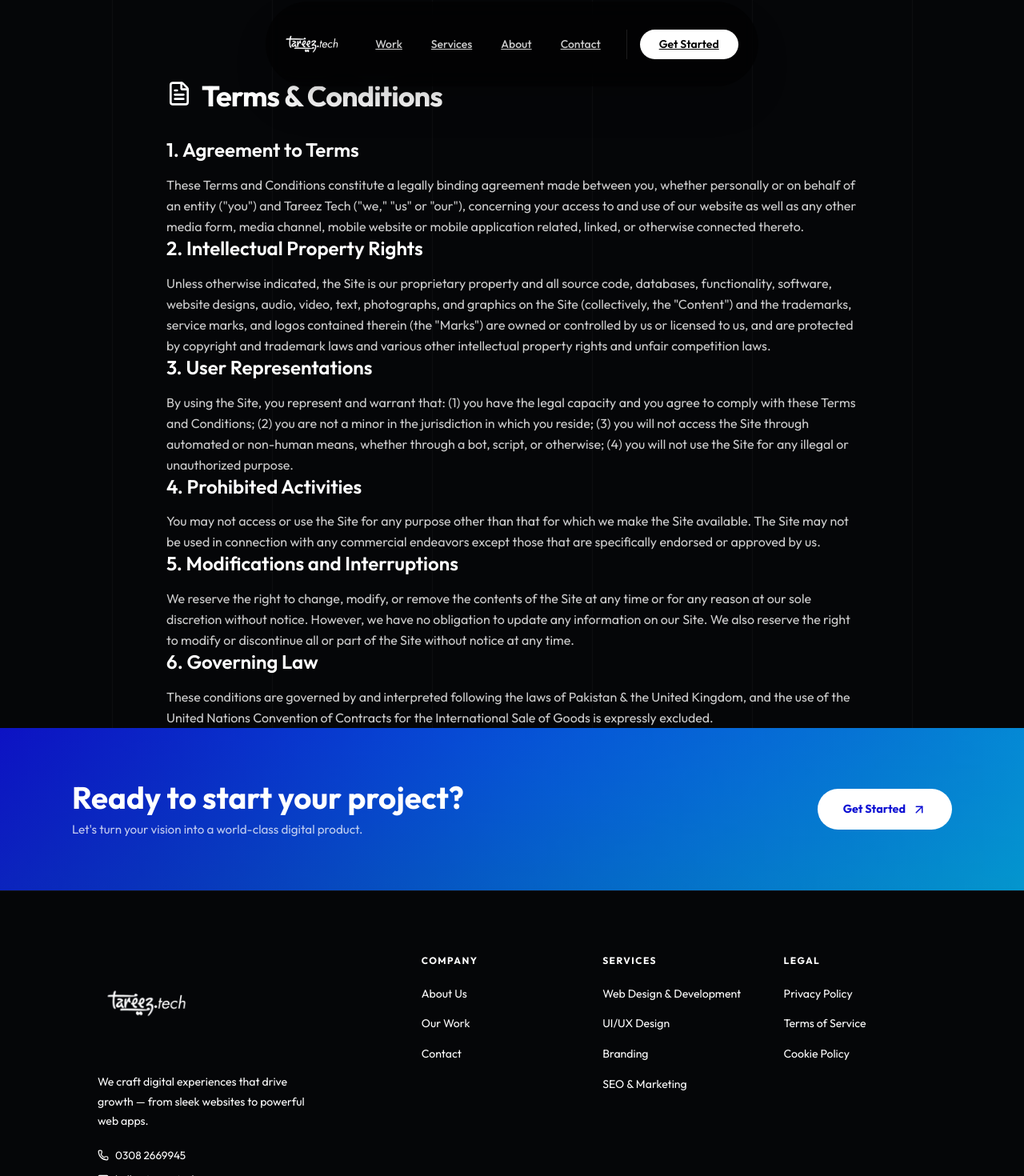
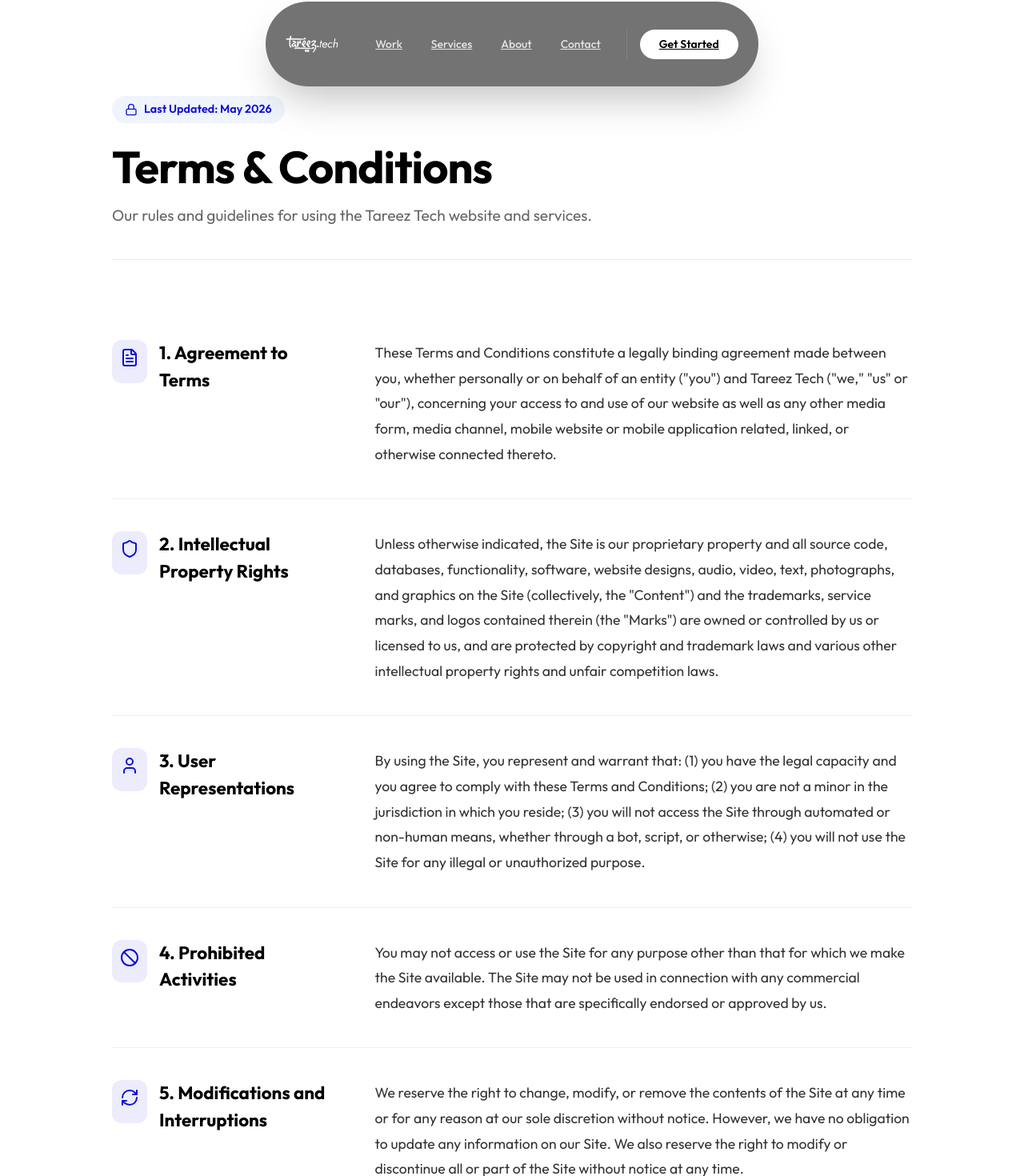
Before and after one commit to iamusmankhan101/tareeztech, a React (Vite) app: page /terms-and-conditions in a window 1280 px wide. Shown: the part 30-1500 px from the top of the page at 80% size. Built offline with nearby package versions, Linux system fonts and the light colour scheme; a web font is replaced by a local one.

Commit message:
Update TermsAndConditions to match new white-themed layout

```diff
--- a/src/pages/TermsAndConditions.jsx
+++ b/src/pages/TermsAndConditions.jsx
@@ -1,56 +1,115 @@
 import React, { useEffect } from 'react';
 import { motion } from 'framer-motion';
-import { FileText } from 'lucide-react';
+import { FileText, Shield, User, Ban, RefreshCw, Scale, Lock } from 'lucide-react';
+import './PrivacyPolicy.css'; // Reusing the same CSS for consistent legal page layout
 
 const TermsAndConditions = () => {
   useEffect(() => {
     window.scrollTo(0, 0);
   }, []);
 
+  const sections = [
+    {
+      title: "Agreement to Terms",
+      icon: <FileText size={24} />,
+      content: (
+        <p>
+          These Terms and Conditions constitute a legally binding agreement made between you, whether personally or on behalf of an entity ("you") and Tareez Tech ("we," "us" or "our"), concerning your access to and use of our website as well as any other media form, media channel, mobile website or mobile application related, linked, or otherwise connected thereto.
+        </p>
+      )
+    },
+    {
+      title: "Intellectual Property Rights",
+      icon: <Shield size={24} />,
+      content: (
+        <p>
+          Unless otherwise indicated, the Site is our proprietary property and all source code, databases, functionality, software, website designs, audio, video, text, photographs, and graphics on the Site (collectively, the "Content") and the trademarks, service marks, and logos contained therein (the "Marks") are owned or controlled by us or licensed to us, and are protected by copyright and trademark laws and various other intellectual property rights and unfair competition laws.
+        </p>
+      )
+    },
+    {
+      title: "User Representations",
+      icon: <User size={24} />,
+      content: (
+        <p>
+          By using the Site, you represent and warrant that: (1) you have the legal capacity and you agree to comply with these Terms and Conditions; (2) you are not a minor in the jurisdiction in which you reside; (3) you will not access the Site through automated or non-human means, whether through a bot, script, or otherwise; (4) you will not use the Site for any illegal or unauthorized purpose.
+        </p>
+      )
+    },
+    {
+      title: "Prohibited Activities",
+      icon: <Ban size={24} />,
+      content: (
+        <p>
+          You may not access or use the Site for any purpose other than that for which we make the Site available. The Site may not be used in connection with any commercial endeavors except those that are specifically endorsed or approved by us.
+        </p>
+      )
+    },
+    {
+      title: "Modifications and Interruptions",
+      icon: <RefreshCw size={24} />,
+      content: (
+        <p>
+          We reserve the right to change, modify, or remove the contents of the Site at any time or for any reason at our sole discretion without notice. However, we have no obligation to update any information on our Site. We also reserve the right to modify or discontinue all or part of the Site without notice at any time.
+        </p>
+      )
+    },
+    {
+      title: "Governing Law",
+      icon: <Scale size={24} />,
+      content: (
+        <p>
+          These conditions are governed by and interpreted following the laws of Pakistan & the United Kingdom, and the use of the United Nations Convention of Contracts for the International Sale of Goods is expressly excluded.
+        </p>
+      )
+    }
+  ];
+
   return (
-    <div className="pt-32 pb-20 px-4 md:px-8 max-w-4xl mx-auto min-h-screen text-white/80">
+    <div className="privacy-page">
       <motion.div
-        initial={{ opacity: 0, y: 20 }}
+        initial={{ opacity: 0, y: 30 }}
         animate={{ opacity: 1, y: 0 }}
-        transition={{ duration: 0.6 }}
+        transition={{ duration: 0.8, ease: "easeOut" }}
+        className="privacy-container"
       >
-        <div className="flex items-center gap-3 mb-8">
-          <div className="p-3 bg-white/10 rounded-xl backdrop-blur-sm">
-            <FileText className="w-8 h-8 text-white" />
+        {/* Header Section */}
+        <div className="privacy-header">
+          <div className="privacy-date">
+            <Lock size={16} />
+            <span>Last Updated: May 2026</span>
           </div>
-          <h1 className="text-4xl md:text-5xl font-bold text-white tracking-tight">Terms & Conditions</h1>
+          <h1 className="privacy-title">
+            Terms & Conditions
+          </h1>
+          <p className="privacy-subtitle">
+            Our rules and guidelines for using the Tareez Tech website and services.
+          </p>
         </div>
 
-        <div className="prose prose-invert prose-lg max-w-none space-y-8">
-          <section>
-            <h2 className="text-2xl font-semibold text-white mb-4">1. Agreement to Terms</h2>
-            <p className="leading-relaxed">These Terms and Conditions constitute a legally binding agreement made between you, whether personally or on behalf of an entity ("you") and Tareez Tech ("we," "us" or "our"), concerning your access to and use of our website as well as any other media form, media channel, mobile website or mobile application related, linked, or otherwise connected thereto.</p>
-          </section>
+        {/* Content Section */}
+        <div className="privacy-sections">
+          {sections.map((section, index) => (
+            <motion.div
+              key={index}
+              initial={{ opacity: 0, y: 20 }}
+              whileInView={{ opacity: 1, y: 0 }}
+              viewport={{ once: true, margin: "-100px" }}
+              transition={{ duration: 0.5, delay: index * 0.1 }}
+              className="privacy-section"
+            >
+              <div className="privacy-section-title">
+                <div className="privacy-icon">
+                  {section.icon}
+                </div>
+                <span>{index + 1}. {section.title}</span>
+              </div>
 
-          <section>
-            <h2 className="text-2xl font-semibold text-white mb-4">2. Intellectual Property Rights</h2>
-            <p className="leading-relaxed">Unless otherwise indicated, the Site is our proprietary property and all source code, databases, functionality, software, website designs, audio, video, text, photographs, and graphics on the Site (collectively, the "Content") and the trademarks, service marks, and logos contained therein (the "Marks") are owned or controlled by us or licensed to us, and are protected by copyright and trademark laws and various other intellectual property rights and unfair competition laws.</p>
-          </section>
-
-          <section>
-            <h2 className="text-2xl font-semibold text-white mb-4">3. User Representations</h2>
-            <p className="leading-relaxed">By using the Site, you represent and warrant that: (1) you have the legal capacity and you agree to comply with these Terms and Conditions; (2) you are not a minor in the jurisdiction in which you reside; (3) you will not access the Site through automated or non-human means, whether through a bot, script, or otherwise; (4) you will not use the Site for any illegal or unauthorized purpose.</p>
-          </section>
-
-          <section>
-            <h2 className="text-2xl font-semibold text-white mb-4">4. Prohibited Activities</h2>
-            <p className="leading-relaxed">You may not access or use the Site for any purpose other than that for which we make the Site available. The Site may not be used in connection with any commercial endeavors except those that are specifically endorsed or approved by us.</p>
-          </section>
-
-          <section>
-            <h2 className="text-2xl font-semibold text-white mb-4">5. Modifications and Interruptions</h2>
-            <p className="leading-relaxed">We reserve the right to change, modify, or remove the contents of the Site at any time or for any reason at our sole discretion without notice. However, we have no obligation to update any information on our Site. We also reserve the right to modify or discontinue all or part of the Site without notice at any time.</p>
-          </section>
-
-          <section>
-            <h2 className="text-2xl font-semibold text-white mb-4">6. Governing Law</h2>
-            <p className="leading-relaxed">These conditions are governed by and interpreted following the laws of Pakistan & the United Kingdom, and the use of the United Nations Convention of Contracts for the International Sale of Goods is expressly excluded.</p>
-          </section>
+              <div className="privacy-content">
+                {section.content}
+              </div>
+            </motion.div>
+          ))}
         </div>
       </motion.div>
     </div>
```
